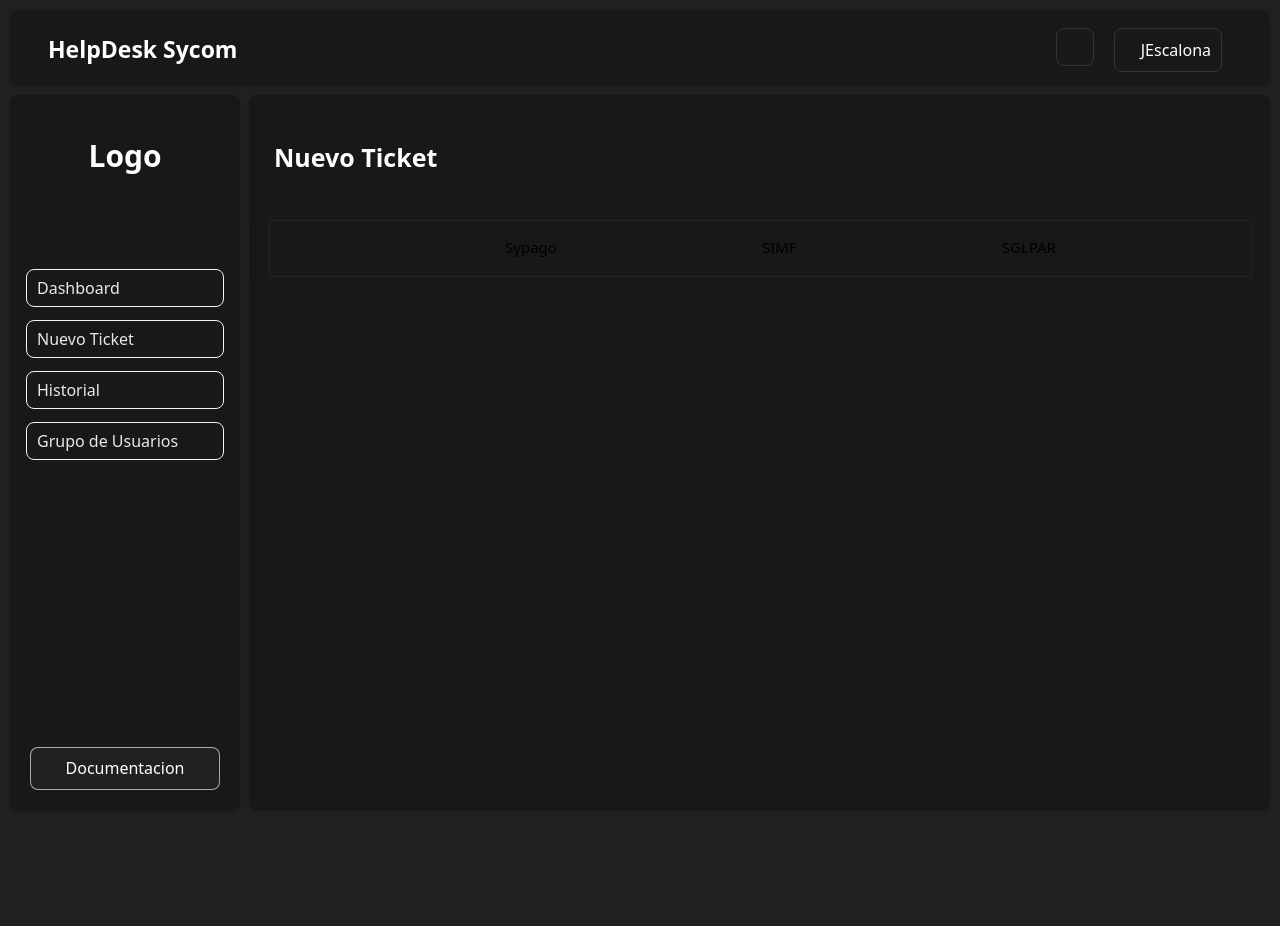
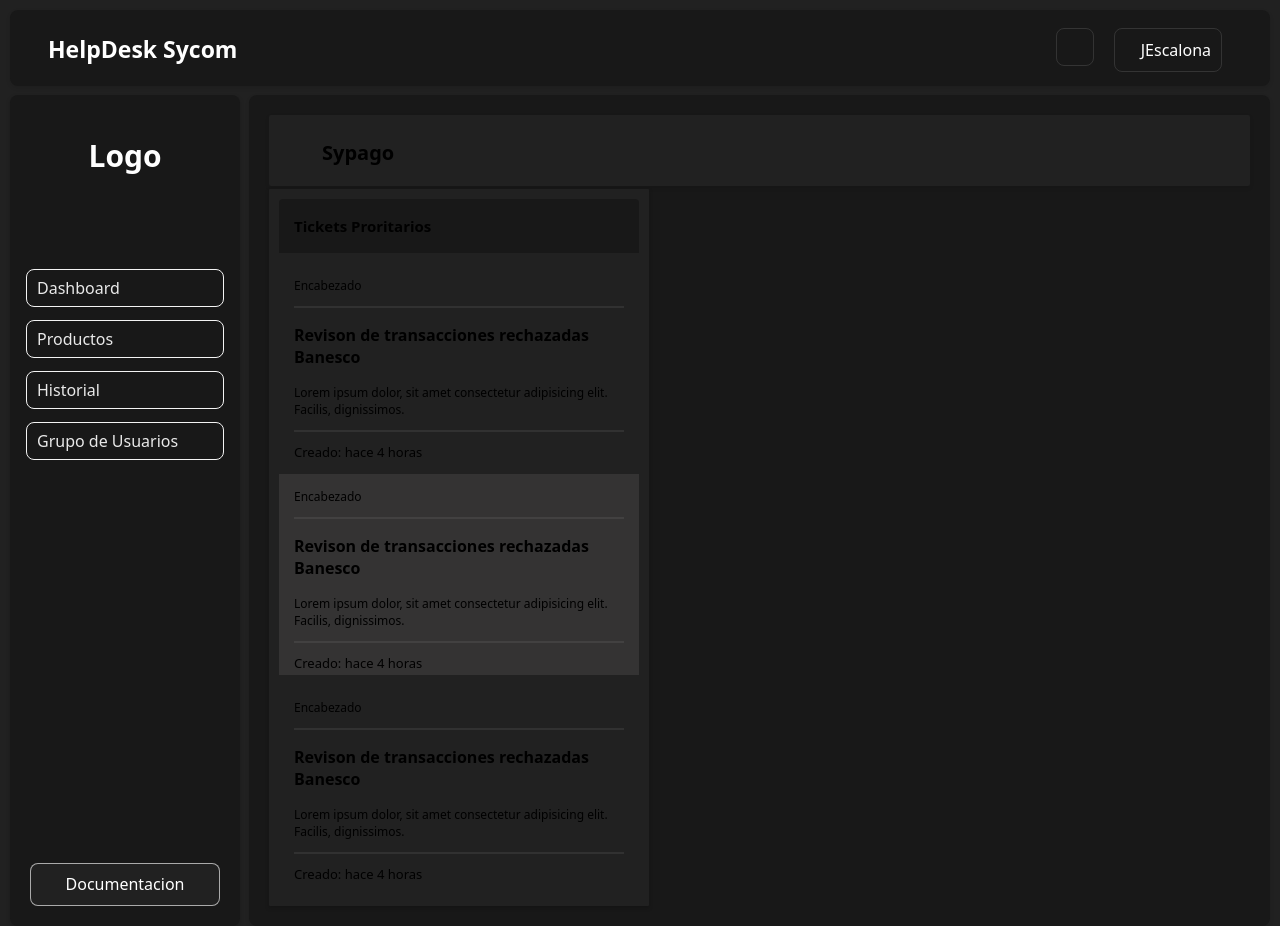
Before and after one commit to jascalona/HelpSycom, a React (Vite) app: page /Ticket in a window 1280 px wide. Before the commit the page ends 820 px from the top, so only its background shows below. Built offline with nearby package versions, Linux system fonts and the light colour scheme; some icons are missing.

Commit message:
se esta construyendo el sistema de tikes en productos-sypago

```diff
--- a/package.json
+++ b/package.json
@@ -17,7 +17,8 @@
     "bootstrap": "^5.3.0",
     "react": "^19.1.1",
     "react-dom": "^19.1.1",
-    "react-router-dom": "^7.8.1"
+    "react-router-dom": "^7.8.1",
+    "tailwindcss": "^4.1.12"
   },
   "devDependencies": {
     "@eslint/js": "^9.33.0",
--- a/src/assets/index.css
+++ b/src/assets/index.css
@@ -151,7 +151,6 @@ body {
 
 .nav li:hover {
   background: #414141;
-  transform: scale(1.1);
   color: #fff;
 }
 
@@ -375,21 +374,3 @@ table tbody tr .success{
     width: 100%;
   }
 }
-
-/*CONTENIDO PARA NEW TICKET*/
-.header-ticket{
-  border: solid 1px #41414148;
-  width: 100%;
-  height: 55px;
-}
-
-.header-ticket ul{
-  display: flex;
-  justify-content: space-evenly;
-  text-align: center;
-}
-
-.header-ticket ul li{
-  margin: auto 10px;
-  font-size: 15px;
-}
--- /dev/null
+++ b/src/assets/products.css
@@ -0,0 +1,84 @@
+.container-product {
+    display: grid;
+    grid-template-areas:
+        "header header"
+        "sidebar main";
+    grid-template-rows: auto 1fr;
+    grid-template-columns: 380px 1fr;
+    height: 100%;
+    padding: 10px;
+    gap: 3px;
+}
+
+/* HEADER PRODUCT */
+.header-ticket {
+    grid-area: header;
+    background: #212121;
+    padding: 8px;
+    border-radius: 2px;
+    box-shadow: 0 2px 4px rgba(0, 0, 0, 0.1);
+    height: 55px;
+    display: flex;
+    justify-content: start;
+}
+
+.header-ticket ul {
+    display: flex;
+    justify-content: center;
+    align-items: center;
+}
+
+.header-ticket ul li {
+    margin: auto 5px;
+    font-size: 20px;
+    font-weight: 600;
+}
+
+hr {
+    border: solid #ffffff12 1px;
+}
+
+.sidebar {
+    grid-area: sidebar;
+    background: #212121;
+    border-radius: 1px;
+    box-shadow: 0 2px 4px rgba(0, 0, 0, 0.209);
+    padding: 10px;
+    display: flex;
+    flex-direction: column;
+}
+
+.gallery-product {
+    height: 100%;
+}
+
+.test {
+    background: rgb(52, 51, 51);
+}
+
+.sidebar .title {
+    background: #181818;
+    padding: 2px 15px;
+    border-radius: 4px 4px 0px 0px;
+    margin: 0;
+    font-size: 15px;
+    font-weight: 800;
+}
+
+.sidebar .card-product {
+    padding: 2px 15px;
+    margin: 10px auto;
+}
+
+.sidebar .card-product small {
+    font-size: 13px;
+}
+
+.sidebar .card-product h3 {
+    font-size: 16px;
+    font-weight: 600;
+}
+
+.sidebar .card-product p {
+    font-size: 12px;
+}
--- a/src/main.tsx
+++ b/src/main.tsx
@@ -1,6 +1,7 @@
 import { StrictMode } from 'react'
 import { createRoot } from 'react-dom/client'
 import './assets/index.css'
+import './assets/products.css'
 
 
 import App from './App.tsx'
--- /dev/null
+++ b/src/resources/Productos.tsx
@@ -0,0 +1,85 @@
+import { useState } from "react";
+import SaveAltIcon from '@mui/icons-material/SaveAlt';
+import GroupAddIcon from '@mui/icons-material/GroupAdd';
+
+
+
+
+function Ticket() {
+    const pages = "Sypago"
+    return (
+        <>
+
+            <div className="container-product">
+
+                <div className="header-ticket">
+                    <ul>
+                        <li>Sypago</li>
+                    </ul>
+                </div>
+
+                <div className="sidebar">
+
+                    <div className="title">
+                        <p>Tickets Proritarios</p>
+                    </div>
+
+                    <div className="gallery-product">
+
+
+                        <article className="card-product">
+                            <p>Encabezado</p>
+                            <hr />
+                            <div className="contenido-card">
+                                <h3>Revison de transacciones rechazadas Banesco</h3>
+                                <p>Lorem ipsum dolor, sit amet consectetur adipisicing elit. Facilis, dignissimos.</p>
+                            </div>
+                            <hr />
+                            <small>Creado: hace 4 horas</small>
+                        </article>
+
+                        <div className="test">
+                            <article className="card-product">
+                                <p>Encabezado</p>
+                                <hr />
+                                <div className="contenido-card">
+                                    <h3>Revison de transacciones rechazadas Banesco</h3>
+                                    <p>Lorem ipsum dolor, sit amet consectetur adipisicing elit. Facilis, dignissimos.</p>
+                                </div>
+                                <hr />
+                                <small>Creado: hace 4 horas</small>
+                            </article>
+
+                        </div>
+
+
+                        <article className="card-product">
+                            <p>Encabezado</p>
+                            <hr />
+                            <div className="contenido-card">
+                                <h3>Revison de transacciones rechazadas Banesco</h3>
+                                <p>Lorem ipsum dolor, sit amet consectetur adipisicing elit. Facilis, dignissimos.</p>
+                            </div>
+                            <hr />
+                            <small>Creado: hace 4 horas</small>
+                        </article>
+
+                    </div>
+                </div>
+
+                <div className="content-ticket">
+
+                </div>
+
+            </div>
+
+
+
+
+
+        </>
+    )
+
+}
+
+export default Ticket
--- a/src/resources/Sidebar.tsx
+++ b/src/resources/Sidebar.tsx
@@ -2,7 +2,7 @@ import { useState } from 'react'
 import { Routes, Route, Link } from 'react-router-dom';
 
 import Dashboard from './Dashboard'
-import Ticket from './Ticket'
+import Ticket from './Productos'
 import GroupUser from './GroupUser'
 import Historial from './Historial';
 
@@ -88,7 +88,7 @@ function Sidebar() {
 
                     <ul>
                         <Link className='link' to="/Dashboard"><li>Dashboard</li></Link>
-                        <Link className='link' to="/Ticket"><li>Nuevo Ticket</li></Link>
+                        <Link className='link' to="/Ticket"><li>Productos</li></Link>
                         <Link className='link' to="/Historial"><li>Historial</li></Link>
                         <Link className='link' to="/GroupUser"><li>Grupo de Usuarios</li></Link>
                     </ul>
--- a/src/resources/Ticket.tsx
+++ /dev/null
@@ -1,45 +0,0 @@
-import { useState } from "react";
-import SaveAltIcon from '@mui/icons-material/SaveAlt';
-import GroupAddIcon from '@mui/icons-material/GroupAdd';
-
-
-
-
-function Ticket() {
-    const pages = "Nuevo Ticket"
-    return (
-        <>
-            <article className='pages'>
-                <p>{pages}</p>
-            </article>
-
-            <div className="container-main">
-
-                <div className="header-ticket">
-                    <ul>
-                        <li>Sypago</li>
-                        <li>SIMF</li>
-                        <li>SGLPAR</li>
-                    </ul>
-                </div>
-
-                <div className="sidebar">
-
-                </div>
-
-                <div className="content-ticket">
-
-                </div>
-
-            </div>
-
-
-
-
-
-        </>
-    )
-
-}
-
-export default Ticket
```
Also changed, not shown: 1 other file (tests, documents, lock files or other folders).
